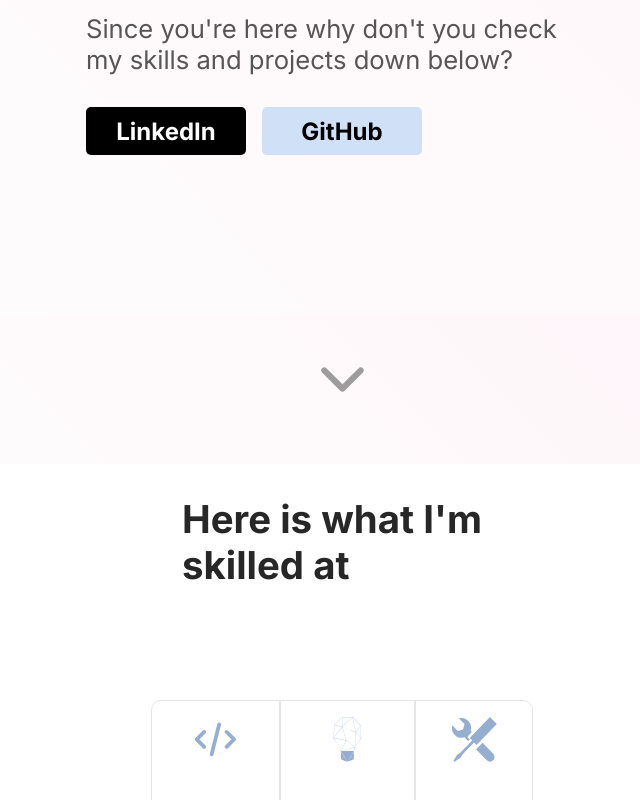
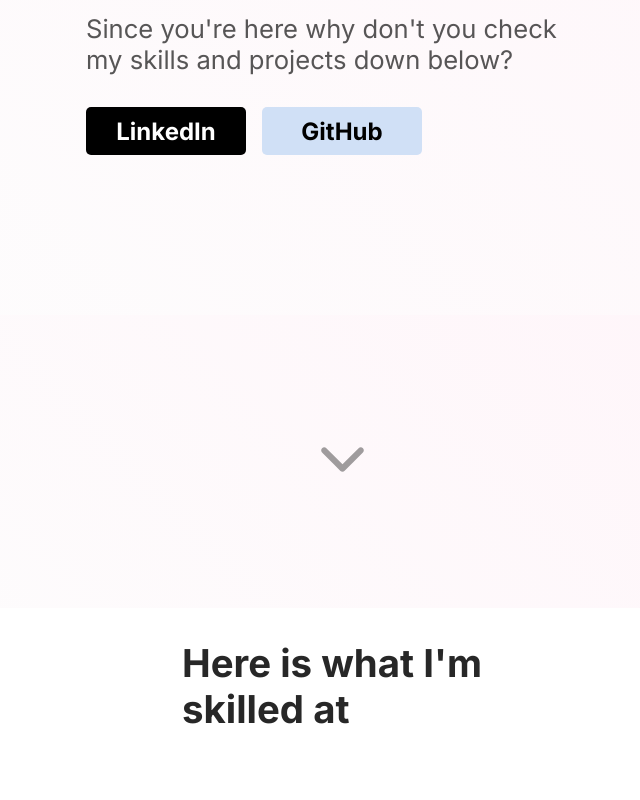
Before and after one commit to dndanli/dndanli-portfolio-v2, a React (Create React App) app in the folder dndanli-portfolio/: page / in a window 1280 px wide. Shown: the part 552-1352 px from the top of the page, without its empty margins (298-938 px from the left). Built offline with nearby package versions, Linux system fonts and the light colour scheme.

Commit message:
updated padding

```diff
--- a/dndanli-portfolio/src/Components/ArrowDownContainer/ArrowDown.style.ts
+++ b/dndanli-portfolio/src/Components/ArrowDownContainer/ArrowDown.style.ts
@@ -3,8 +3,8 @@ import ArrowDown from "./ArrowDown";
 const StyledArrowDown = styled(ArrowDown)`
   display: flex;
   justify-content: center;
-  padding-top: 2rem;
-  padding-bottom: 3rem;
+  padding-top: 7rem;
+  padding-bottom: 7rem;
   cursor: pointer;
   background-color: #fdfdfd;
   background-image: linear-gradient(45deg, #fdfdfd, #fff4f9);
```
